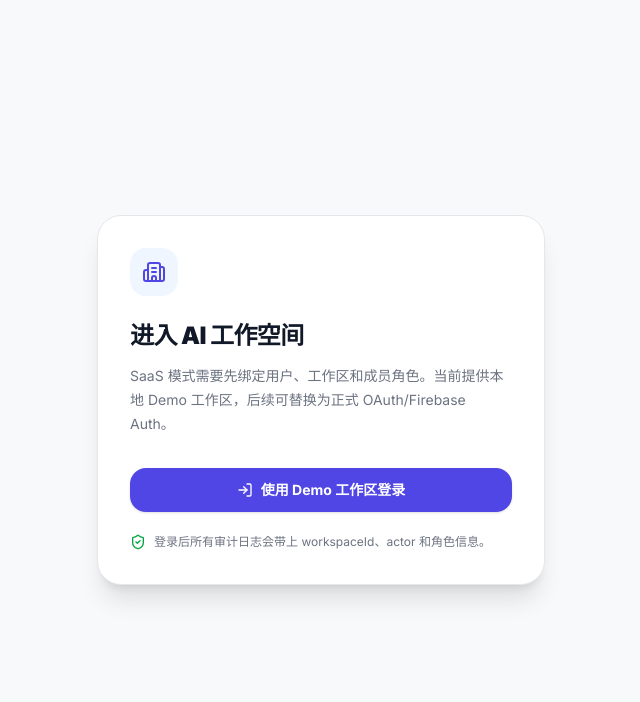
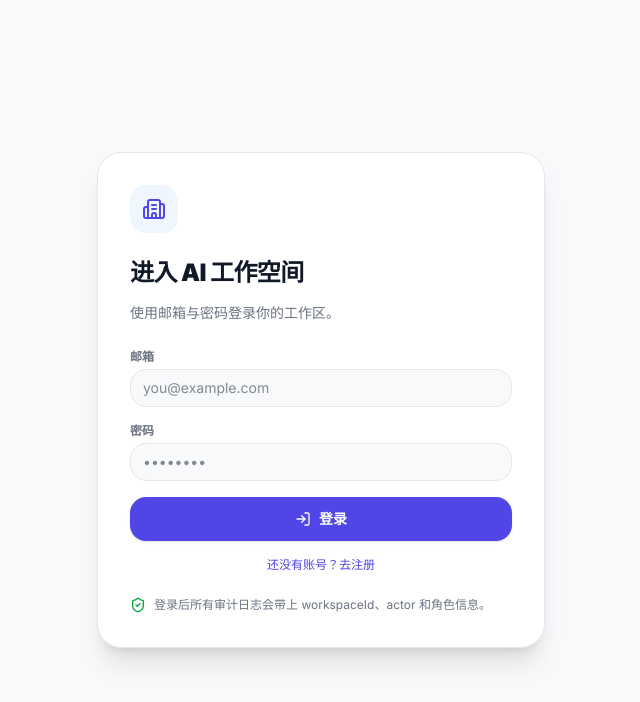
Before and after one commit to maheshenga/aistudio, a React (Vite) app: page / in a window 1280 px wide. Shown: the top 702 px of the page, without its empty margins (319-959 px from the left). Built offline with nearby package versions, Linux system fonts and the light colour scheme; no server answers.

Commit message:
feat(web): replace demo session with real JWT auth (login/register/logout + session restore)

```diff
--- /dev/null
+++ b/src/lib/data/authApi.ts
@@ -0,0 +1,40 @@
+import type { AuthTokens } from '../../saas/authTokenStore';
+
+function baseUrl(): string | undefined {
+  try { return (import.meta as any).env?.VITE_DATA_API_URL || undefined; } catch { return undefined; }
+}
+async function post(path: string, body: unknown, accessToken?: string) {
+  const url = `${baseUrl()!.replace(/\/+$/, '')}/auth/${path}`;
+  const headers: Record<string, string> = { 'Content-Type': 'application/json' };
+  if (accessToken) headers['Authorization'] = `Bearer ${accessToken}`;
+  const res = await fetch(url, { method: 'POST', headers, body: JSON.stringify(body) });
+  return res;
+}
+
+export interface AuthUser { id: string; email: string; name: string; avatarLabel?: string | null; }
+export interface ApiMembership { workspaceId: string; role: string; workspaceName: string; }
+
+export async function apiRegister(email: string, password: string, name: string): Promise<AuthTokens & { user: AuthUser }> {
+  const res = await post('register', { email, password, name });
+  if (!res.ok) throw new Error((await res.json().catch(() => null))?.error?.message ?? 'register failed');
+  return (await res.json()).value;
+}
+export async function apiLogin(email: string, password: string): Promise<AuthTokens & { user: AuthUser }> {
+  const res = await post('login', { email, password, client: 'web' });
+  if (!res.ok) throw new Error((await res.json().catch(() => null))?.error?.message ?? 'login failed');
+  return (await res.json()).value;
+}
+export async function apiRefresh(refreshToken: string): Promise<AuthTokens | null> {
+  const res = await post('refresh', { refreshToken });
+  if (!res.ok) return null;
+  return (await res.json()).value;
+}
+export async function apiLogout(accessToken: string, refreshToken: string): Promise<void> {
+  await post('logout', { refreshToken }, accessToken).catch(() => undefined);
+}
+export async function apiMe(accessToken: string): Promise<{ user: AuthUser; memberships: ApiMembership[] }> {
+  const url = `${baseUrl()!.replace(/\/+$/, '')}/auth/me`;
+  const res = await fetch(url, { headers: { 'Authorization': `Bearer ${accessToken}` } });
+  if (!res.ok) throw new Error('me failed');
+  return (await res.json()).value;
+}
--- a/src/saas/SaasAuthContext.tsx
+++ b/src/saas/SaasAuthContext.tsx
@@ -1,41 +1,130 @@
-import React, { createContext, useContext, useMemo, useState } from 'react';
-import { Building2, LogIn, ShieldCheck } from 'lucide-react';
+import React, { createContext, useContext, useEffect, useMemo, useState } from 'react';
+import { Building2, LogIn, ShieldCheck, Loader2, UserPlus } from 'lucide-react';
 
 import { logAuditEvent } from '../lib/data/auditLogRepository';
+import { setAuthFailureHandler } from '../lib/data/apiClient';
 import {
-  clearAuthSession,
-  createDemoAuthSession,
-  loadAuthSession,
-  saveAuthSession,
-} from './localAuthSession';
-import type { AuthSession } from './types';
+  apiLogin,
+  apiLogout,
+  apiMe,
+  apiRefresh,
+  apiRegister,
+  type ApiMembership,
+  type AuthUser,
+} from '../lib/data/authApi';
+import { appAuthTokens } from './authTokenStore';
+import type { AuthSession, WorkspaceRole } from './types';
 
 interface SaasAuthContextValue {
   session: AuthSession | null;
-  signInDemo: () => void;
-  signOut: () => void;
+  initializing: boolean;
+  signIn: (email: string, password: string) => Promise<void>;
+  register: (email: string, password: string, name: string) => Promise<void>;
+  signOut: () => Promise<void>;
   updateWorkspacePlan: (plan: AuthSession['workspace']['plan']) => void;
+}
+
+function deriveSlug(workspaceName: string, workspaceId: string): string {
+  const slug = workspaceName.trim().toLowerCase().replace(/\s+/g, '-').replace(/[^a-z0-9-]/g, '');
+  return slug || workspaceId;
+}
+
+function mapToSession(payload: { user: AuthUser; memberships: ApiMembership[] }): AuthSession {
+  const { user, memberships } = payload;
+  if (!memberships || memberships.length === 0) {
+    throw new Error('当前用户没有可用的工作区成员资格');
+  }
+  const m = memberships[0];
+  const now = Date.now();
+  return {
+    user: {
+      id: user.id,
+      email: user.email,
+      name: user.name,
+      avatarLabel: user.avatarLabel ?? undefined,
+    },
+    workspace: {
+      id: m.workspaceId,
+      name: m.workspaceName,
+      slug: deriveSlug(m.workspaceName, m.workspaceId),
+      plan: 'free',
+      createdAt: now,
+    },
+    membership: {
+      id: `membership_${m.workspaceId}`,
+      userId: user.id,
+      workspaceId: m.workspaceId,
+      role: m.role as WorkspaceRole,
+      joinedAt: now,
+    },
+    issuedAt: now,
+    lastActiveAt: now,
+  };
 }
 
 const SaasAuthContext = createContext<SaasAuthContextValue | null>(null);
 
 export function SaasAuthProvider({ children }: { children: React.ReactNode }) {
-  const [session, setSession] = useState<AuthSession | null>(() => loadAuthSession());
+  const [session, setSession] = useState<AuthSession | null>(null);
+  const [initializing, setInitializing] = useState(true);
+
+  useEffect(() => {
+    setAuthFailureHandler(() => setSession(null));
+  }, []);
+
+  useEffect(() => {
+    let cancelled = false;
+    (async () => {
+      const refresh = appAuthTokens.getRefresh();
+      if (!refresh) {
+        if (!cancelled) setInitializing(false);
+        return;
+      }
+      try {
+        const tokens = await apiRefresh(refresh);
+        if (!tokens) throw new Error('refresh failed');
+        appAuthTokens.set(tokens);
+        const me = await apiMe(tokens.accessToken);
+        if (!cancelled) setSession(mapToSession(me));
+      } catch {
+        appAuthTokens.clear();
+      } finally {
+        if (!cancelled) setInitializing(false);
+      }
+    })();
+    return () => { cancelled = true; };
+  }, []);
 
   const value = useMemo<SaasAuthContextValue>(() => ({
     session,
-    signInDemo: () => {
-      const nextSession = createDemoAuthSession();
-      saveAuthSession(nextSession);
+    initializing,
+    signIn: async (email, password) => {
+      const result = await apiLogin(email, password);
+      appAuthTokens.set({ accessToken: result.accessToken, refreshToken: result.refreshToken });
+      const me = await apiMe(result.accessToken);
+      const nextSession = mapToSession(me);
       logAuditEvent({
         action: 'workspace_sign_in',
         targetType: 'workspace',
         targetId: nextSession.workspace.id,
-        metadata: { source: 'demo_local_auth' },
+        metadata: { source: 'jwt_login' },
       }, { session: nextSession });
       setSession(nextSession);
     },
-    signOut: () => {
+    register: async (email, password, name) => {
+      const result = await apiRegister(email, password, name);
+      appAuthTokens.set({ accessToken: result.accessToken, refreshToken: result.refreshToken });
+      const me = await apiMe(result.accessToken);
+      const nextSession = mapToSession(me);
+      logAuditEvent({
+        action: 'workspace_sign_in',
+        targetType: 'workspace',
+        targetId: nextSession.workspace.id,
+        metadata: { source: 'jwt_register' },
+      }, { session: nextSession });
+      setSession(nextSession);
+    },
+    signOut: async () => {
       if (session) {
         logAuditEvent({
           action: 'workspace_sign_out',
@@ -43,23 +132,23 @@ export function SaasAuthProvider({ children }: { children: React.ReactNode }) {
           targetId: session.workspace.id,
         }, { session });
       }
-      clearAuthSession();
+      const refresh = appAuthTokens.getRefresh();
+      const access = appAuthTokens.getAccess();
+      if (access && refresh) {
+        await apiLogout(access, refresh).catch(() => undefined);
+      }
+      appAuthTokens.clear();
       setSession(null);
     },
     updateWorkspacePlan: (plan) => {
       if (!session || session.workspace.plan === plan) return;
-      const nextSession: AuthSession = {
+      setSession({
         ...session,
-        workspace: {
-          ...session.workspace,
-          plan,
-        },
+        workspace: { ...session.workspace, plan },
         lastActiveAt: Date.now(),
-      };
-      saveAuthSession(nextSession);
-      setSession(nextSession);
+      });
     },
-  }), [session]);
+  }), [session, initializing]);
 
   return (
     <SaasAuthContext.Provider value={value}>
@@ -85,11 +174,47 @@ export function useSaasSession(): AuthSession {
 }
 
 export function AuthGate({ children }: { children: React.ReactNode }) {
-  const { session, signInDemo } = useSaasAuth();
+  const { session, initializing, signIn, register } = useSaasAuth();
+  const [mode, setMode] = useState<'signIn' | 'register'>('signIn');
+  const [email, setEmail] = useState('');
+  const [password, setPassword] = useState('');
+  const [name, setName] = useState('');
+  const [error, setError] = useState<string | null>(null);
+  const [submitting, setSubmitting] = useState(false);
+
+  if (initializing) {
+    return (
+      <div className="min-h-screen bg-[var(--bg-app)] flex items-center justify-center p-6">
+        <div className="w-full max-w-md bg-[var(--bg-panel)] border border-[var(--border-color)] rounded-[var(--radius-xl)] shadow-xl p-8 flex items-center justify-center gap-3 text-sm text-[var(--text-muted)]">
+          <Loader2 className="w-5 h-5 animate-spin" />
+          正在恢复会话…
+        </div>
+      </div>
+    );
+  }
 
   if (session) {
     return <>{children}</>;
   }
+
+  const inputClass = 'w-full rounded-[var(--radius-lg)] border border-[var(--border-color)] px-3 py-2 text-sm bg-[var(--bg-app)] text-[var(--text-main)]';
+
+  const handleSubmit = async (e: React.FormEvent) => {
+    e.preventDefault();
+    setError(null);
+    setSubmitting(true);
+    try {
+      if (mode === 'register') {
+        await register(email, password, name);
+      } else {
+        await signIn(email, password);
+      }
+    } catch (err) {
+      setError(err instanceof Error ? err.message : String(err));
+    } finally {
+      setSubmitting(false);
+    }
+  };
 
   return (
     <div className="min-h-screen bg-[var(--bg-app)] flex items-center justify-center p-6">
@@ -98,18 +223,81 @@ export function AuthGate({ children }: { children: React.ReactNode }) {
           <Building2 className="w-6 h-6" />
         </div>
         <h1 className="text-2xl font-black text-[var(--text-main)] tracking-tight">
-          进入 AI 工作空间
+          {mode === 'register' ? '创建 AI 工作空间' : '进入 AI 工作空间'}
         </h1>
         <p className="text-sm text-[var(--text-muted)] mt-3 leading-6">
-          SaaS 模式需要先绑定用户、工作区和成员角色。当前提供本地 Demo 工作区，后续可替换为正式 OAuth/Firebase Auth。
+          {mode === 'register'
+            ? '注册后会自动为你创建工作区，并以 owner 角色加入。'
+            : '使用邮箱与密码登录你的工作区。'}
         </p>
+
+        <form onSubmit={handleSubmit} className="mt-6 space-y-4">
+          {mode === 'register' && (
+            <div>
+              <label className="block text-xs font-bold text-[var(--text-muted)] mb-1">姓名</label>
+              <input
+                className={inputClass}
+                value={name}
+                onChange={(e) => setName(e.target.value)}
+                placeholder="你的名字"
+                autoComplete="name"
+                required
+              />
+            </div>
+          )}
+          <div>
+            <label className="block text-xs font-bold text-[var(--text-muted)] mb-1">邮箱</label>
+            <input
+              className={inputClass}
+              type="email"
+              value={email}
+              onChange={(e) => setEmail(e.target.value)}
+              placeholder="you@example.com"
+              autoComplete="email"
+              required
+            />
+          </div>
+          <div>
+            <label className="block text-xs font-bold text-[var(--text-muted)] mb-1">密码</label>
+            <input
+              className={inputClass}
+              type="password"
+              value={password}
+              onChange={(e) => setPassword(e.target.value)}
+              placeholder="••••••••"
+              autoComplete={mode === 'register' ? 'new-password' : 'current-password'}
+              required
+            />
+          </div>
+
+          {error && (
+            <div className="text-xs text-red-600 leading-5">{error}</div>
+          )}
+
+          <button
+            type="submit"
+            disabled={submitting}
+            className="w-full flex items-center justify-center gap-2 bg-[var(--color-primary)] hover:bg-blue-700 text-white rounded-[var(--radius-lg)] px-4 py-3 text-sm font-bold shadow-sm transition-colors disabled:opacity-60"
+          >
+            {submitting ? (
+              <Loader2 className="w-4 h-4 animate-spin" />
+            ) : mode === 'register' ? (
+              <UserPlus className="w-4 h-4" />
+            ) : (
+              <LogIn className="w-4 h-4" />
+            )}
+            {mode === 'register' ? '注册并进入' : '登录'}
+          </button>
+        </form>
+
         <button
-          onClick={signInDemo}
-          className="mt-8 w-full flex items-center justify-center gap-2 bg-[var(--color-primary)] hover:bg-blue-700 text-white rounded-[var(--radius-lg)] px-4 py-3 text-sm font-bold shadow-sm transition-colors"
+          type="button"
+          onClick={() => { setMode(mode === 'register' ? 'signIn' : 'register'); setError(null); }}
+          className="mt-4 w-full text-center text-xs text-[var(--color-primary)] hover:underline"
         >
-          <LogIn className="w-4 h-4" />
-          使用 Demo 工作区登录
+          {mode === 'register' ? '已有账号？去登录' : '还没有账号？去注册'}
         </button>
+
         <div className="mt-5 flex items-start gap-2 text-xs text-[var(--text-muted)] leading-5">
           <ShieldCheck className="w-4 h-4 text-green-600 shrink-0 mt-0.5" />
           <span>登录后所有审计日志会带上 workspaceId、actor 和角色信息。</span>
```
Also changed, not shown: src/lib/data/apiClient.ts (+17 -1 lines).
